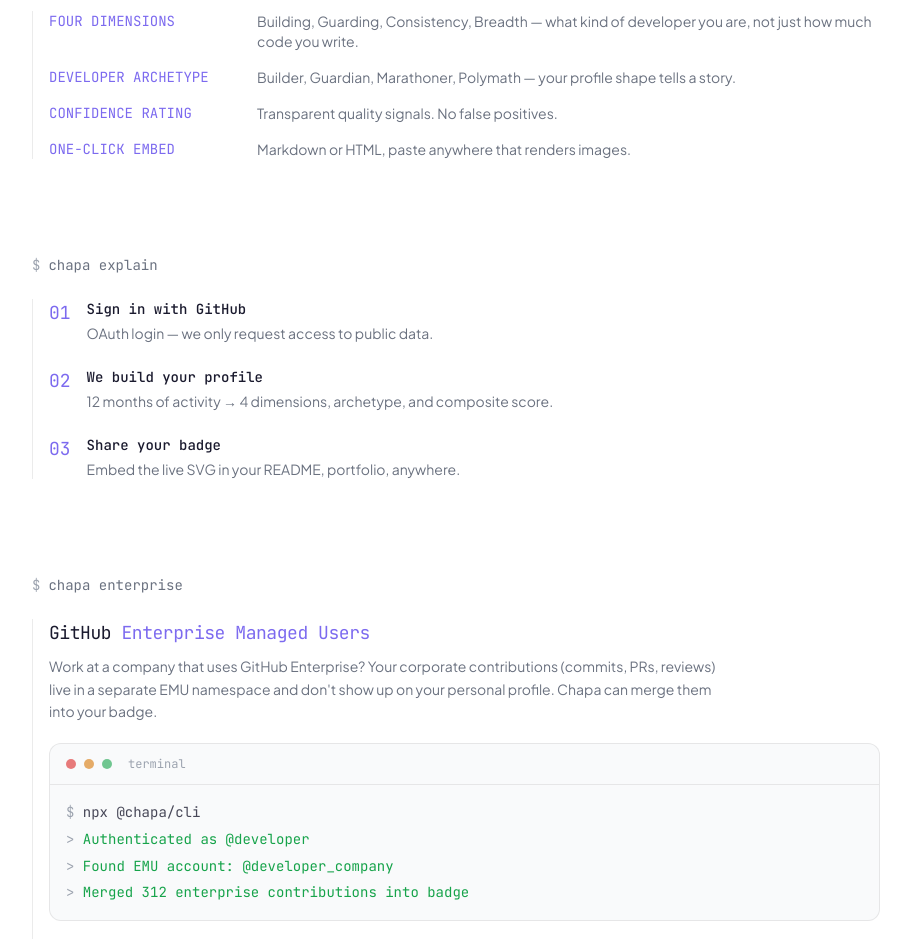
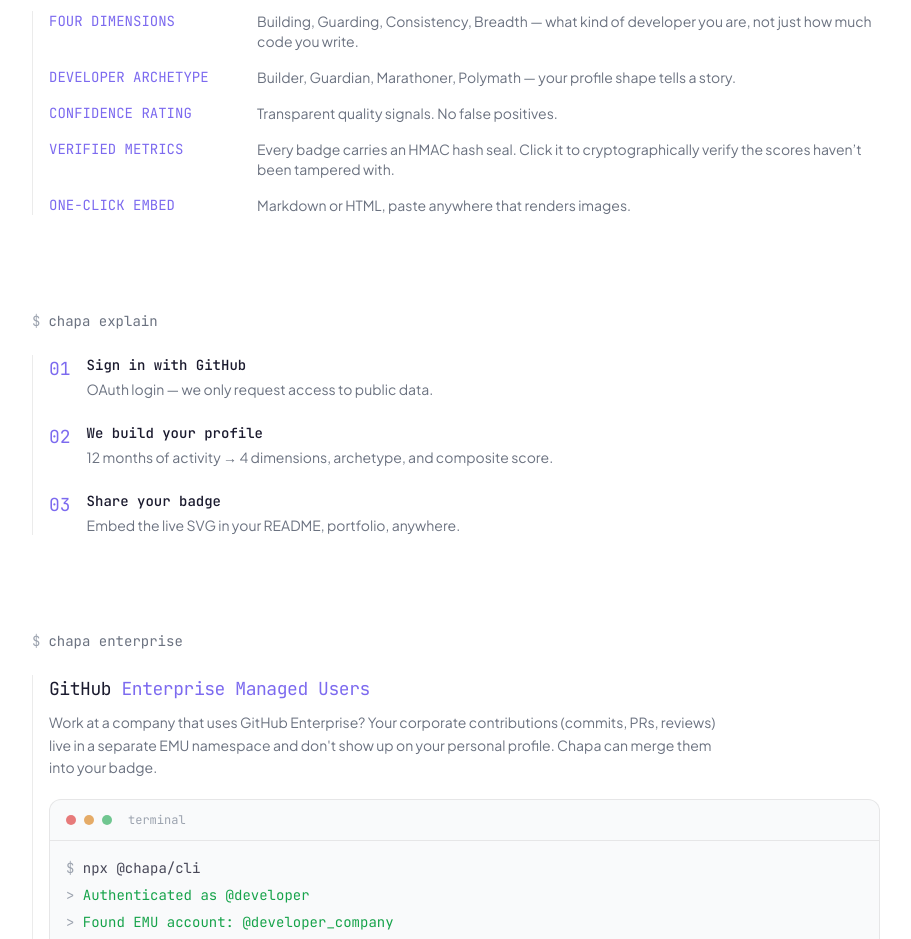
Before and after one commit to juan294/chapa, a Next.js app in the folder apps/web/: page / in a window 1280 px wide. Shown: the part 1400-2339 px from the top of the page, without its empty margins (184-1095 px from the left). Built offline with nearby package versions, Linux system fonts and the light colour scheme; no server answers.

Commit message:
feat(landing): add VERIFIED METRICS to features section
Highlights the HMAC hash verification system so visitors know
badge scores are cryptographically tamper-proof.

Co-Authored-By: Claude Opus 4.6 <noreply@anthropic.com>

```diff
--- a/apps/web/app/page.tsx
+++ b/apps/web/app/page.tsx
@@ -29,6 +29,10 @@ const FEATURES = [
   {
     title: "CONFIDENCE RATING",
     description: "Transparent quality signals. No false positives.",
+  },
+  {
+    title: "VERIFIED METRICS",
+    description: "Every badge carries an HMAC hash seal. Click it to cryptographically verify the scores haven\u2019t been tampered with.",
   },
   {
     title: "ONE-CLICK EMBED",
```
